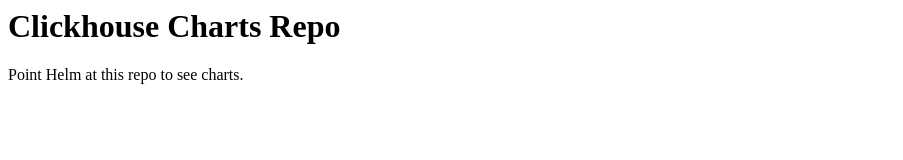
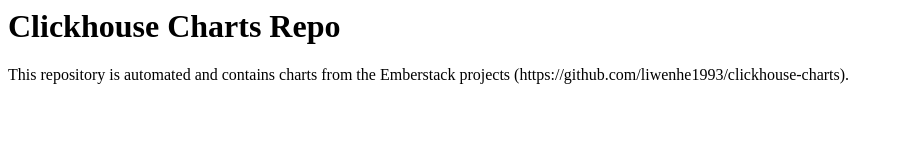
Before and after one commit to liwenhe1993/charts, a plain HTML site: page docs/index.html in a window 1280 px wide. Shown: the whole page, without its empty margins (0-903 px from the left). Drawn offline with Linux system fonts and the light colour scheme.

Commit message:
Update index.html

```diff
--- a/docs/index.html
+++ b/docs/index.html
@@ -4,6 +4,6 @@
   </head>
   <body>
     <h1>Clickhouse Charts Repo</h1>
-    <p>Point Helm at this repo to see charts.</p>
+    <p>This repository is automated and contains charts from the Emberstack projects (https://github.com/liwenhe1993/clickhouse-charts).</p>
   </body>
 </html>
```
